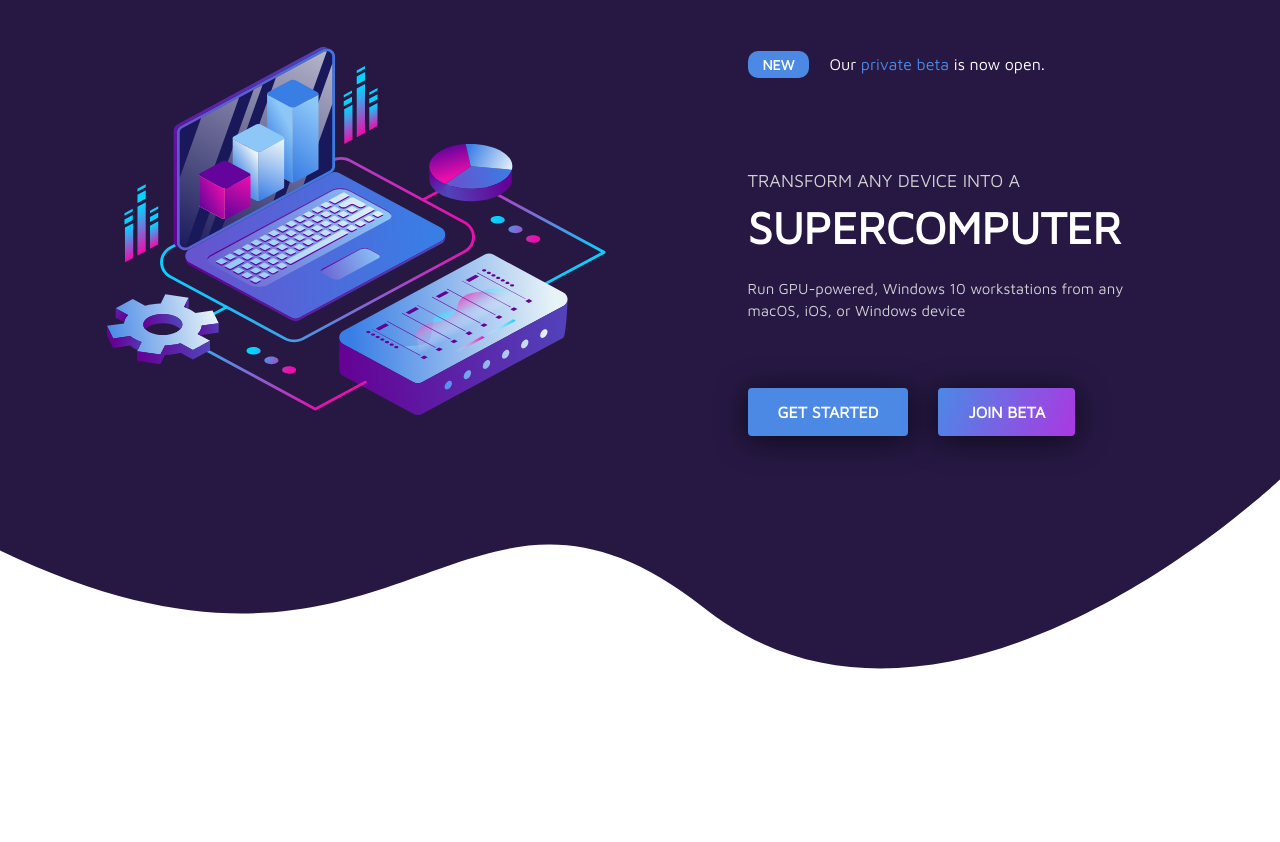
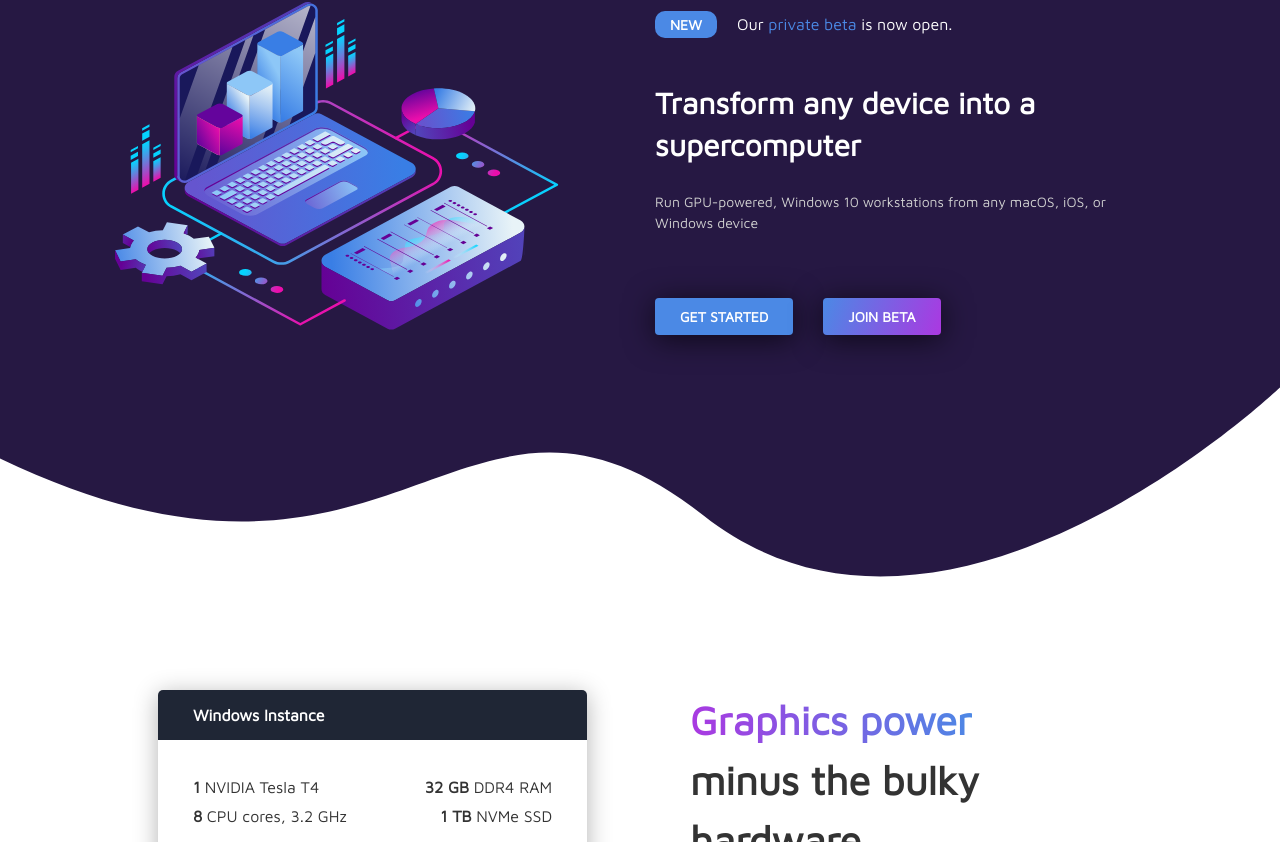
Before and after one commit to whisthq/vm-website, a React (Create React App) app: page / in a window 1280 px wide. Shown: the part 138-980 px from the top of the page. Built offline with nearby package versions, Linux system fonts and the light colour scheme; what react-stripe-elements would draw is missing.

Commit message:
log in responsive

```diff
--- a/src/actions/index.js
+++ b/src/actions/index.js
@@ -23,6 +23,7 @@
 export const USER_LOGIN = "USER_LOGIN"
 export const USER_SIGNUP = "USER_SIGNUP"
 export const LOGIN_SUCCESS = "LOGIN_SUCCESS"
+export const LOGIN_FAILURE = "LOGIN_FAILURE"
 export const SIGNUP_SUCCESS = "SIGNUP_SUCCESS"
 export const CHANGE_STAGE = "CHANGE_STAGE"
 export const CHARGE_STRIPE = "CHARGE_STRIPE"
@@ -120,6 +121,12 @@
 	}
 }
 
+export function loginFailure() {
+	return {
+		type: LOGIN_FAILURE
+	}
+}
+
 export function signupSuccess() {
 	return {
 		type: SIGNUP_SUCCESS
--- a/src/components/PageAuth/Auth.js
+++ b/src/components/PageAuth/Auth.js
@@ -21,7 +21,7 @@
     super(props)
     this.state = { width: 0, height: 0, modalShow: false, showPopup: false,
       emailLogin: '', passwordLogin: '', emailSignup: '', passwordSignup: '', passwordConfirmSignup: '',
-      validEmail: false, tooShort: false}
+      validEmail: false, tooShort: false, failed_attempt: false}
     this.updateWindowDimensions = this.updateWindowDimensions.bind(this)
     this.changeEmailLogin = this.changeEmailLogin.bind(this)
     this.changePasswordLogin = this.changePasswordLogin.bind(this)
@@ -32,7 +32,7 @@
   }
 
   handleLogin(evt) {
-    this.props.dispatch(userLogin(this.state.emailLogin, this.state.passwordLogin, false))
+    this.props.dispatch(userLogin(this.state.emailLogin, this.state.passwordLogin, false));
   }
 
   handleSignup(evt) {
@@ -45,10 +45,26 @@
     });
   }
 
+  loginKeyPress = (event) => {
+    if(event.key === 'Enter'){
+      this.props.dispatch(userLogin(this.state.emailLogin, this.state.passwordLogin, false));
+    }
+  }
+
+  signupKeyPress = (event) => {
+    // if(event.key === 'Enter'){
+    //   this.props.dispatch(userSignup(this.state.emailSignup, this.state.passwordSignup, false))
+    // }
+  }
+
   changePasswordLogin(evt) {
-    this.setState({
-      passwordLogin: evt.target.value
-    });
+    if(evt.key === 'Enter') {
+      this.props.dispatch(userLogin(this.state.emailLogin, this.state.passwordLogin, false));
+    } else {
+      this.setState({
+        passwordLogin: evt.target.value
+      });
+    }
   }
 
   changeEmailSignup(evt) {
@@ -81,8 +97,15 @@
     });
   }
   componentDidMount() {
+    this.setState({'failures': this.props.failed_attempts})
     this.updateWindowDimensions()
     window.addEventListener('resize', this.updateWindowDimensions)
+  }
+
+  componentDidUpdate(prevProps) {
+    if(prevProps.failed_attempts != this.props.failed_attempts) {
+      this.setState({'failed_attempt': true})
+    }
   }
 
   componentWillUnmount() {
@@ -122,6 +145,7 @@
                       aria-describedby="inputGroup-sizing-default"
                       placeholder = "Email Address"
                       onChange = {this.changeEmailLogin}
+                      onKeyPress = {this.loginKeyPress}
                       style = {{borderRadius: 0, maxWidth: 600, backgroundColor: "rgba(0,0,0,0.0)", border: "solid 1px #F8F8F8"}}
                     /><br/>
                   </InputGroup>
@@ -132,9 +156,17 @@
                       aria-describedby="inputGroup-sizing-default"
                       placeholder = "Password"
                       onChange = {this.changePasswordLogin}
+                      onKeyPress = {this.loginKeyPress}
                       style = {{borderRadius: 0, maxWidth: 600, backgroundColor: "rgba(0,0,0,0.0)", border: "solid 1px #F8F8F8"}}
                     />
                   </InputGroup>
+                  {
+                  this.state.failed_attempt
+                  ?
+                  <div style = {{textAlign: 'center', fontSize: 14, color: "#a62121"}}>Invalid credentials</div>
+                  :
+                  <div style = {{height: 20}}></div>
+                  }
                   <Button  onClick = {this.handleLogin} style = {{marginTop: 50, color: 'white', width: '100%', border: 'none', background: 'linear-gradient(258.54deg, #2BF7DE 0%, #94A8ED 100%)', boxShadow: '0px 2px 4px rgba(0, 0, 0, 0.25)'}}>LOG IN</Button>
                   <div style = {{color: '#94a8ed', textAlign: 'center', marginTop: 50, color: '#888'}}>Forgot Password?</div>
                 </TabPanel>
@@ -238,7 +270,8 @@
 
 function mapStateToProps(state) {
   return {
-    loggedIn: state.AccountReducer.loggedIn
+    loggedIn: state.AccountReducer.loggedIn,
+    failed_attempts: state.AccountReducer.failed_attempts
   }
 }
 
--- a/src/components/PageHomeNew/NewHome.js
+++ b/src/components/PageHomeNew/NewHome.js
@@ -66,41 +66,40 @@
     return (
       <div className='App' style = {{backgroundColor: '#261843'}}>
         <Header  color = "white" button = "#4B89E5"/>
-        <div style = {{paddingTop: 140}}>
+        <div style = {{paddingTop: 100}}>
           <div className = "fractal-container">
             <Row>
-              <Col md = {7} style = {{textAlign: 'right'}}>
+              <Col md = {6} style = {{textAlign: 'right'}}>
                 {
                 this.state.width > 700
                 ?
-                <img src = {Car} style = {{width: "115%", position: 'relative', right: 100, maxWidth: 1200}}/>
+                <img src = {Car} style = {{width: "125%", position: 'relative', right: 100, maxWidth: 1200}}/>
                 :
                 <img src = {Car} style = {{width: "100%"}}/>
                 }
               </Col>
-              <Col md = {5} style = {{textAlign: 'left', paddingTop: 50}}>
-                <div style = {{marginBottom: 75, color: "white", height: 40}}>
+              <Col md = {6} style = {{textAlign: 'left', paddingTop: 50}}>
+                <div style = {{marginBottom: 30, color: "white", height: 40}}>
                   <span style = {{backgroundColor: '#4B89E5', padding: '5px 15px', color: 'white', fontWeight: 'bold', fontSize: 14, borderRadius: 10, marginRight: 20}}>NEW</span>
-                  Our <Link to = '/vm' style = {{textDecoration: 'none', color: '#4B89E5'}}>private beta</Link> is now open.
+                  Our <HashLink to = '/#beta' style = {{textDecoration: 'none', color: '#4B89E5'}}>private beta</HashLink> is now open.
                 </div>
-                <div style = {{color: '#D1D1D1', fontSize: 18}}>TRANSFORM ANY DEVICE INTO A</div>
-                <div style = {{color: '#FFFFFF', fontSize: 45, fontWeight: 'bold'}}>SUPERCOMPUTER</div>
-                <p style = {{textAlign: 'left', marginTop: 16, color: '#D1D1D1', marginBottom: 40, fontSize: 15}}>Run GPU-powered, Windows 10 workstations from any macOS, iOS, or Windows device</p>
-                <Link to = '/vm'>
-                  <Button style = {{marginTop: 25, padding: "12px 30px", background: "#4B89E5", border: 'none', color: 'white', fontWeight: 'bold', boxShadow: '0px 4px 30px rgba(0, 0, 0, 0.65)'}}>GET STARTED</Button>
-                </Link>
+                <div style = {{color: '#FFFFFF', fontSize: 30, lineHeight: 1.4, fontWeight: 'bold'}}>Transform any device into a supercomputer</div>
+                <p style = {{textAlign: 'left', marginTop: 25, color: '#D1D1D1', marginBottom: 40, fontSize: 14}}>Run GPU-powered, Windows 10 workstations from any macOS, iOS, or Windows device</p>
+                <HashLink to = '/vm#top'>
+                  <Button style = {{marginTop: 25, padding: "8px 25px", background: "#4B89E5", border: 'none', color: 'white', fontWeight: 'bold', boxShadow: '0px 4px 30px rgba(0, 0, 0, 0.65)', fontSize: 14}}>GET STARTED</Button>
+                </HashLink>
                 <HashLink to = '/#beta'>
-                <Button style = {{marginTop: 25, padding: "12px 30px", background: "linear-gradient(110.1deg, #4B89E5 0%, #AB38E1 100%)", border: 'none', color: 'white', fontWeight: 'bold', boxShadow: '0px 4px 30px rgba(0, 0, 0, 0.65)', marginLeft: 30}}>JOIN BETA</Button>
+                <Button style = {{marginTop: 25, padding: "8px 25px", background: "linear-gradient(110.1deg, #4B89E5 0%, #AB38E1 100%)", border: 'none', color: 'white', fontWeight: 'bold', fontSize: 14, boxShadow: '0px 4px 30px rgba(0, 0, 0, 0.65)', marginLeft: 30}}>JOIN BETA</Button>
                 </HashLink>
               </Col>
             </Row>
           </div>
         </div>
-        <div style = {{backgroundImage: `url(${WhiteBackground})`, backgroundSize: '100% auto', paddingTop: 300}}>
+        <div style = {{backgroundImage: `url(${WhiteBackground})`, backgroundSize: '100% auto', paddingTop: 200}}>
           <div className = "fractal-container">
             <Row>
               <Col md = {6} xs = {{order: 2}} style = {{textAlign: 'left', paddingTop: '10%', paddingBottom: 100}}>
-                <div style = {{width: '85%', height: 280, backgroundColor: 'white', boxShadow: '0px 4px 25px rgba(0, 0, 0, 0.3)', borderRadius: 5, margin: "auto", maxWidth: 600}}>
+                <div style = {{width: '85%', height: 290, backgroundColor: 'white', boxShadow: '0px 4px 25px rgba(0, 0, 0, 0.3)', borderRadius: 5, margin: "auto", maxWidth: 600}}>
                   <div style = {{width: '100%', height: 50, backgroundColor: '#1F2635', borderRadius: '5px 5px 0px 0px', color: 'white', padding: '13px 35px', fontWeight: 'bold'}}>
                     Windows Instance
                   </div>
@@ -113,11 +112,11 @@
                       <Col xs = {6}><strong>8</strong> CPU cores, 3.2 GHz</Col>
                       <Col xs = {6} style = {{textAlign: 'right'}}><strong>1 TB</strong> NVMe SSD</Col>
                     </Row>
-                    <Link to = "/vm">
+                    <HashLink to = "/vm#top">
                     <Button style = {{width: '100%', color: 'white', background: "linear-gradient(110.1deg, #4B89E5 0%, #AB38E1 100%)", fontWeight: "bold", padding: 12, textAlign: 'center', borderRadius: 5, marginTop: 50, border: 'none', fontSize: 14}}>
                       LAUNCH
                     </Button>
-                    </Link>
+                    </HashLink>
                   </div>
                 </div>
               </Col>
@@ -139,18 +138,18 @@
         </div>
         <div style = {{backgroundColor: 'white', paddingTop: "66.68%", width: '100%', position: 'relative'}}>
           <div style = {{backgroundImage: `url(${SpaceShip})`, backgroundSize: '100% auto', backgroundRepeat: 'no-repeat', position: 'absolute', top: 0, left: 0, right: 0, bottom: 0}}>
-            <div className = "fractal-container" style = {{color: 'white', paddingTop: "40%", textAlign: 'center', fontWeight: 'bold', fontSize: 40, paddingBottom: 40}}>
+            <div className = "fractal-container" style = {{color: 'white', paddingTop: "45%", textAlign: 'center', fontWeight: 'bold', fontSize: 40, paddingBottom: 40}}>
               Fractal Cloud Computers Are <br/>Fast
             </div>
             <div style = {{color: "#D1D1D1", maxWidth: 600, margin: 'auto'}}>
               Experience <span style = {{color: 'white', fontWeight: 'bold'}}>60 frames per second</span> without latency or input lag. Upload a 5GB video file to cloud storage in under three minutes (coming soon).
             </div>
-            <Link to = '/vm'>
+             <HashLink to = "/vm#top">
               <Button style = {{marginTop: 45, padding: "12px 50px", background: "linear-gradient(110.1deg, #4B89E5 0%, #AB38E1 100%)", border: 'none', color: 'white', fontWeight: 'bold', boxShadow: '0px 4px 30px rgba(0, 0, 0, 0.65)'}}>GET STARTED</Button>
-            </Link>
+            </HashLink>
           </div>
         </div>
-        <div style = {{backgroundColor: "#261843", width: '100%', height: 50}} className = "fractal-container">
+        <div style = {{backgroundColor: "#261843", width: '100%', height: 70}} className = "fractal-container">
         </div>
         <div style = {{backgroundColor: "#261843", paddingBottom: 150, paddingTop: 150}} className = "fractal-container">
             <div style = {{fontWeight: 'bold', fontSize: 35, color: "white", textAlign: 'center'}}>And extremely affordable</div>
@@ -167,7 +166,7 @@
         </div>
         <div style = {{backgroundColor: 'white'}}>
           <div className = "fractal-container" style = {{paddingTop: 100, paddingBottom: 100}}>
-            <div style = {{fontWeight: 'bold', fontSize: 35, color: "#333333", textAlign: 'center'}}>Access your desktop <span className = "blue-gradient">anywhere</span></div>
+            <div style = {{fontWeight: 'bold', fontSize: 40, color: "#333333", textAlign: 'center'}}>Access your desktop <span className = "blue-gradient">anywhere</span></div>
             <div style = {{margin: 'auto'}}>
               <p style = {{textAlign: 'center', maxWidth: 750, margin: 'auto',  marginTop: 20 }}>
                 Need to work in more than one location? Forgot to upload a file to the cloud, or to commit a change? Your Fractal instance is accessible from any Internet-connected device.
@@ -229,11 +228,11 @@
                     </div>
                   </div>
                    <div style = {{padding: '8px 35px'}}>
-                  <Link to = "/vm" style = {{textAlign: 'center'}}>
+                  <HashLink to = "/vm#top" style = {{textAlign: 'center'}}>
                     <Button style = {{width: '100%', margin: 'auto', color: 'white', background: "linear-gradient(110.1deg, #4B89E5 0%, #AB38E1 100%)", fontWeight: "bold", textAlign: 'center', borderRadius: 5, marginTop: 20, border: 'none', fontSize: 14}}>
                       + New Instance
                     </Button>
-                  </Link>
+                  </HashLink>
                   </div>
                   </div>
                 </div>
--- a/src/reducers/account_reducer.js
+++ b/src/reducers/account_reducer.js
@@ -1,6 +1,6 @@
 import * as AccountAction from '../actions/index'
 
-const DEFAULT = {user: '', password: '', loggedIn: false, stage: 1, amount: 25, stripeToken: '', type: '', id: '', vm_created: false, is_creating: false, progress: 1, vm_credentials: []}
+const DEFAULT = {user: '', password: '', loggedIn: false, stage: 1, amount: 25, stripeToken: '', type: '', id: '', vm_created: false, is_creating: false, progress: 1, vm_credentials: [], failed_attempts: 0}
 
 export default function(state = DEFAULT, action) {
   switch (action.type) {
@@ -20,6 +20,11 @@
       return {
         ...state,
         loggedIn: true
+      }
+    case AccountAction.LOGIN_FAILURE:
+      return {
+        ...state,
+        failed_attempts: state.failed_attempts + 1
       }
     case AccountAction.SIGNUP_SUCCESS:
       return {
--- a/src/sagas/index.js
+++ b/src/sagas/index.js
@@ -40,7 +40,10 @@
        if(!action.create) {
         history.push('/dashboard')
        }
-	   }
+	   } else {
+       console.log("login failure")
+       yield put(FormAction.loginFailure());
+     }
 	}
 }
 
@@ -74,7 +77,7 @@
       history.push('/dashboard');
        yield put(FormAction.vmCreating(true))
        yield put(FormAction.progressBar(0))
-       yield put(FormAction.createVM('Standard_NV6_Promo'))
+       yield put(FormAction.createVM('Standard_NC6'))
      }
   }
 }
--- a/src/static/App.css
+++ b/src/static/App.css
@@ -149,8 +149,8 @@
 .fractal-container {
   width: 100vw;
   margin: 0px;
-  padding-left: 100px;
-  padding-right: 100px;
+  padding-left: 120px;
+  padding-right: 120px;
   max-width: 2000px;
   margin: auto;
   overflow-x: hidden;
```
